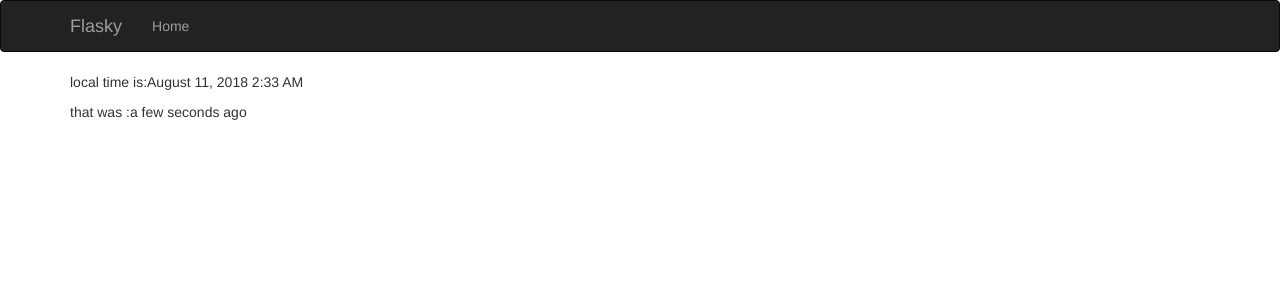
After one commit to Touchfl0w/flasky, a Flask app: page / in a window 1280 px wide. The commit adds this page. Shown: the top 300 px of the page. Run offline with Flask 2, Linux system fonts and the light colour scheme; some libraries are stand-ins or nearby versions.

Commit message:
run with flask-script

```diff
--- a/flasky.py
+++ b/flasky.py
@@ -1,8 +1,18 @@
 from flask import Flask,render_template
 from flask_bootstrap import Bootstrap
+from flask_moment import Moment
+from datetime import datetime
+from flask_script import Manager
 
 app = Flask(__name__)
 bootstrap = Bootstrap(app)
+moment = Moment(app)
+manager = Manager(app)
+
+@app.route('/')
+def index():
+    current_time = datetime.utcnow()
+    return render_template("index.html", current_time=current_time)
 
 @app.route('/<name>')
 def hello_world(name):
@@ -17,4 +27,5 @@ def internal_server_error(e):
     return render_template("500.html"),500
 
 if __name__ == '__main__':
-    app.run(debug=True)
+    #用manager接管app启动后，不要传任何参数
+    manager.run()
--- a/templates/base.html
+++ b/templates/base.html
@@ -1,5 +1,18 @@
 {% extends "bootstrap/base.html" %}
+
+{% block head %}
+{{ super() }}
+<link rel="shortcut icon" href="{{ url_for('static', filename='favicon.ico') }}" type="image/x-icon">
+<link rel="icon" href="{{ url_for('static', filename='favicon.ico') }}" type="image/x-icon">
+{% endblock %}
+
 {% block title %}Flasky{% endblock %}
+
+{%  block scripts %}
+{{ super() }}
+{{ moment.include_moment() }}
+{% endblock %}
+
 {% block navbar %}
 <div class="navbar navbar-inverse" role="navigation">
     <div class="container">
@@ -21,6 +34,7 @@
     </div>
 </div>
 {% endblock %}
+
 {%  block content %}
 <div class="container">
     {% block page_content %}{%  endblock %}
--- /dev/null
+++ b/templates/index.html
@@ -0,0 +1,5 @@
+{% extends "base.html" %}
+{% block page_content %}
+<p>local time is:{{ moment(current_time).format('LLL') }}</p>
+<p>that was :{{ moment(current_time).fromNow(refresh=True) }}</p>
+{% endblock %}
--- a/templates/user.html
+++ b/templates/user.html
@@ -1,6 +1,6 @@
 {% extends "base.html" %}
 {% block page_content %}
 <div class="page-header">
-    <h1>hello111 {{ name }}!</h1>
+    <h1>hello {{ name }}!</h1>
 </div>
 {%  endblock %}
```
Also changed, not shown: requirements.txt (added, +11 -0 lines), static/favicon.ico (added).
